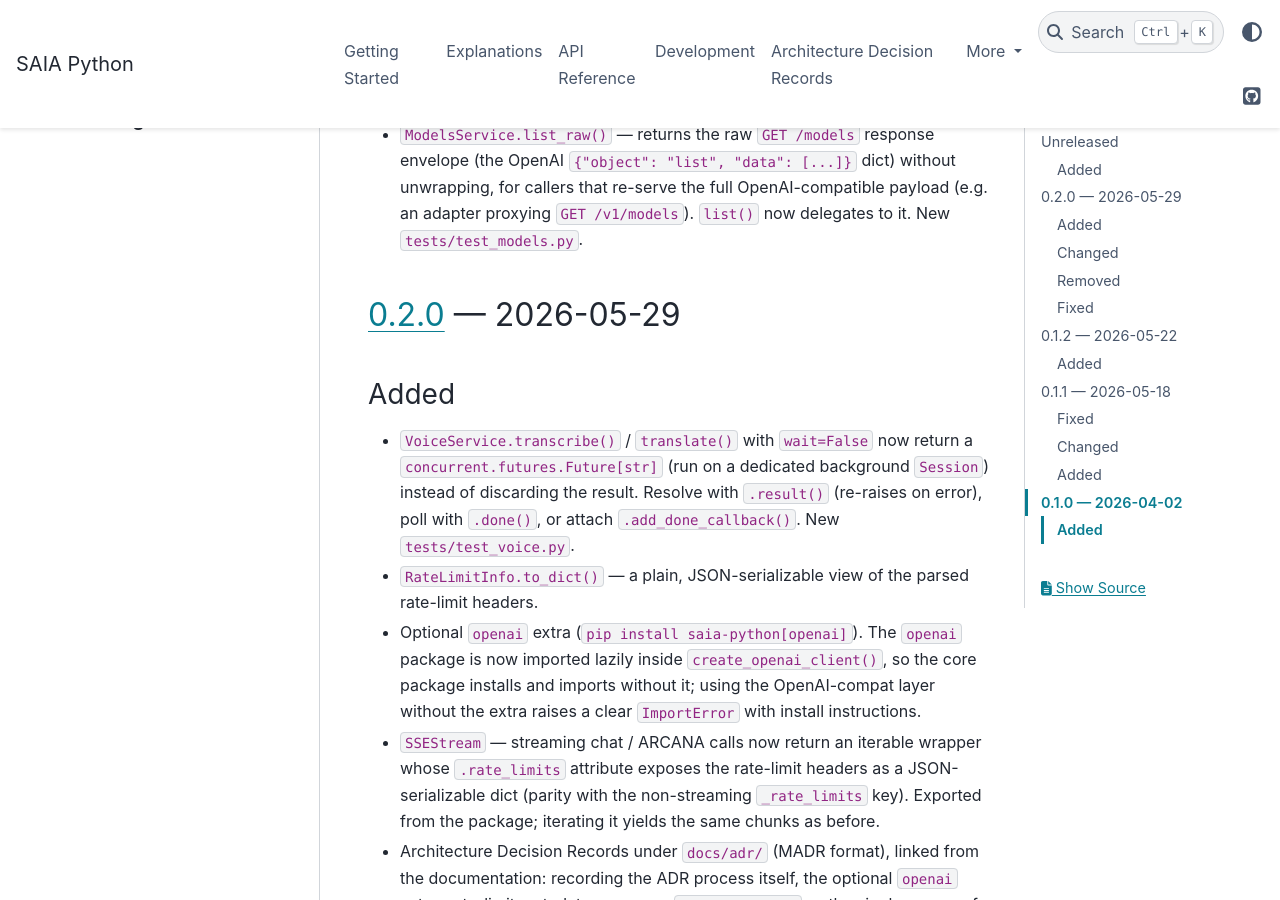
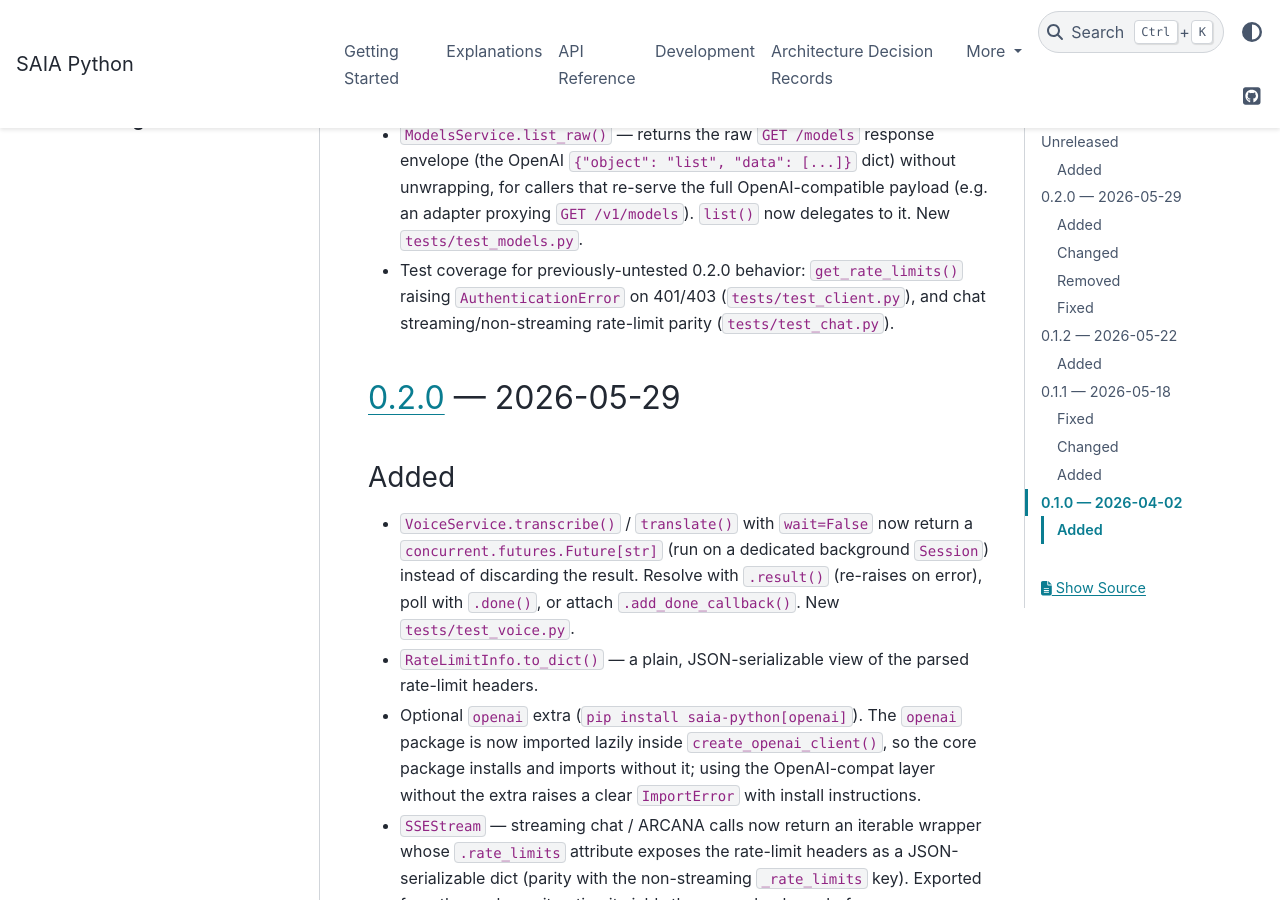
Before and after one commit to fschwar4/saia_python, a Sphinx documentation site: the page built from docs/CHANGELOG.md, in a window 1280 px wide and 900 px high, scrolled down 424 px. Built offline with Sphinx 7.4.7 and the PyData theme 0.15.4, drawn with Linux system fonts in a browser that asks for light colours.

Commit message:
updated changelog

```diff
--- a/docs/CHANGELOG.md
+++ b/docs/CHANGELOG.md
@@ -14,6 +14,9 @@ and this project adheres to [Semantic Versioning](https://semver.org/spec/v2.0.0
   unwrapping, for callers that re-serve the full OpenAI-compatible payload
   (e.g. an adapter proxying ``GET /v1/models``). `list()` now delegates to it.
   New `tests/test_models.py`.
+- Test coverage for previously-untested 0.2.0 behavior: `get_rate_limits()`
+  raising `AuthenticationError` on 401/403 (`tests/test_client.py`), and chat
+  streaming/non-streaming rate-limit parity (`tests/test_chat.py`).
 
 ## [0.2.0] — 2026-05-29
 
```
